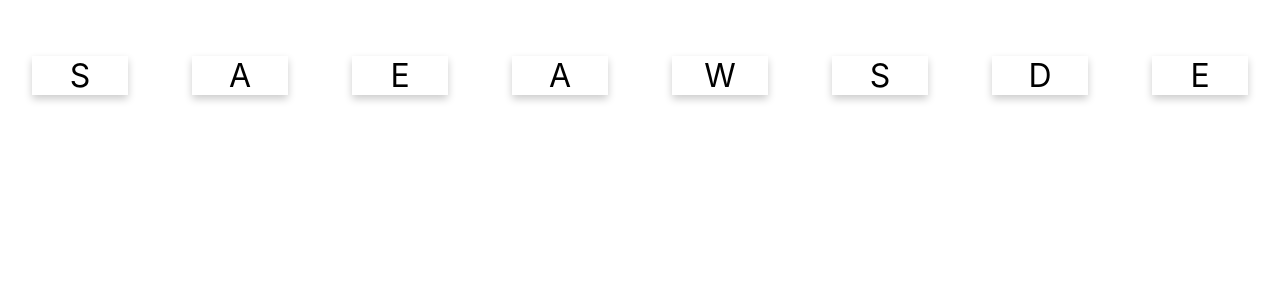
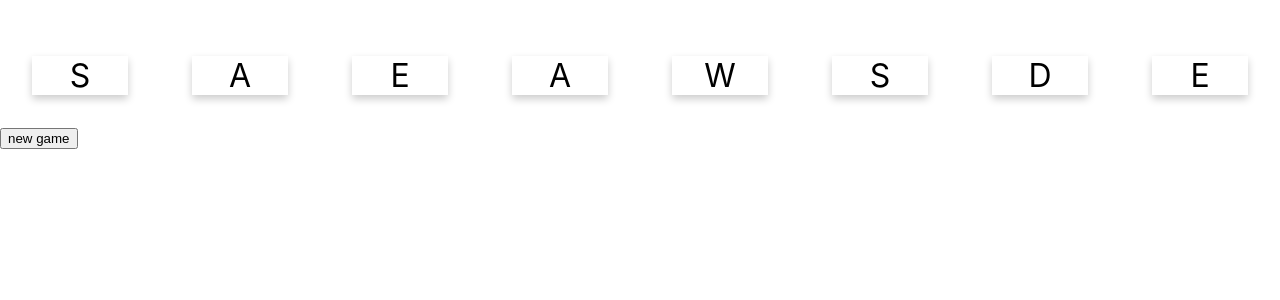
Before and after one commit to poomravint/React, a React (Create React App) app: page / in a window 1280 px wide. Shown: the top 300 px of the page. Built offline with nearby package versions, Linux system fonts and the light colour scheme.

Commit message:
NewUpdate03

```diff
--- a/src/App.js
+++ b/src/App.js
@@ -7,6 +7,10 @@ import WordCard from './WordCard';
 var words = ['Hello', 'Sawasdee']
 var word = words[Math.floor(Math.random()*words.length)];
 
+const buttonRefresh = () =>
+{
+    window.location.reload();
+}
 
 function App() {
 return (
@@ -14,6 +18,11 @@ return (
         <div>
             <marquee direction="left">{word}</marquee>
             <WordCard value={word}/>
+            <button className = 'button' onClick={buttonRefresh}>new game
+            <style>
+
+            </style>
+                </button>
         </div>
 
     );
```
